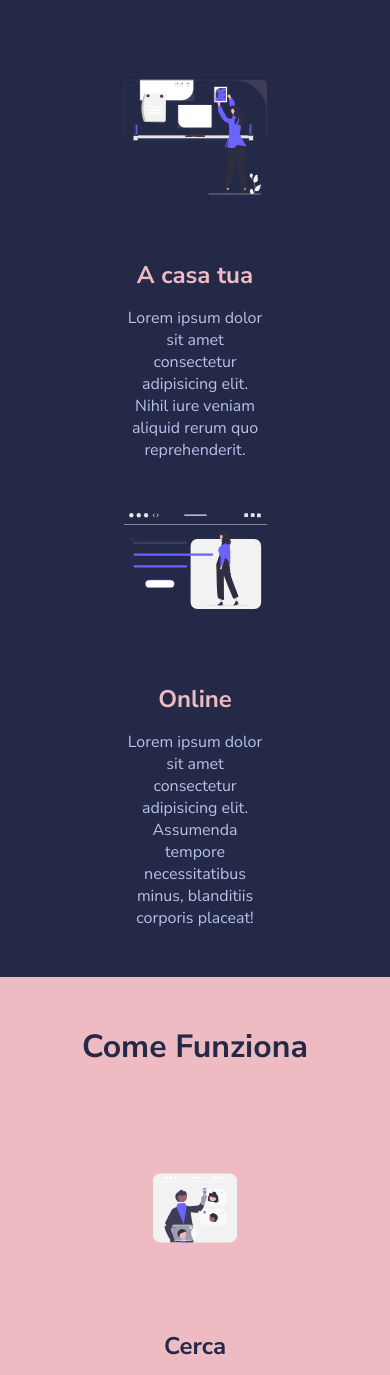
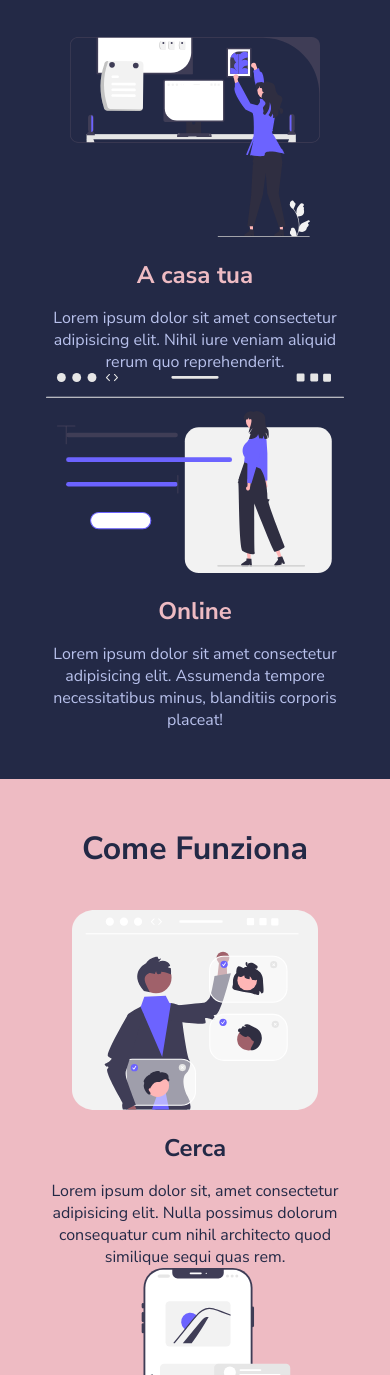
Before and after one commit to OttavioPaolini/html-css-resp-wannabe, a plain HTML site: page index.html in a window 390 px wide. Shown: the part 196-1571 px from the top of the page. Drawn offline with Linux system fonts and the light colour scheme.

Commit message:
fine progetto

```diff
--- a/css/responsive.css
+++ b/css/responsive.css
@@ -9,7 +9,13 @@
        flex-direction: column;
        align-items: center;
     }
-    .col{
+    .lessons .col{
+        width: 100%;
+    }
+    .steps .col{
+        width: 100%;
+    }
+    .why-us .col-left .col-right{
         width: 100%;
     }
 
```
